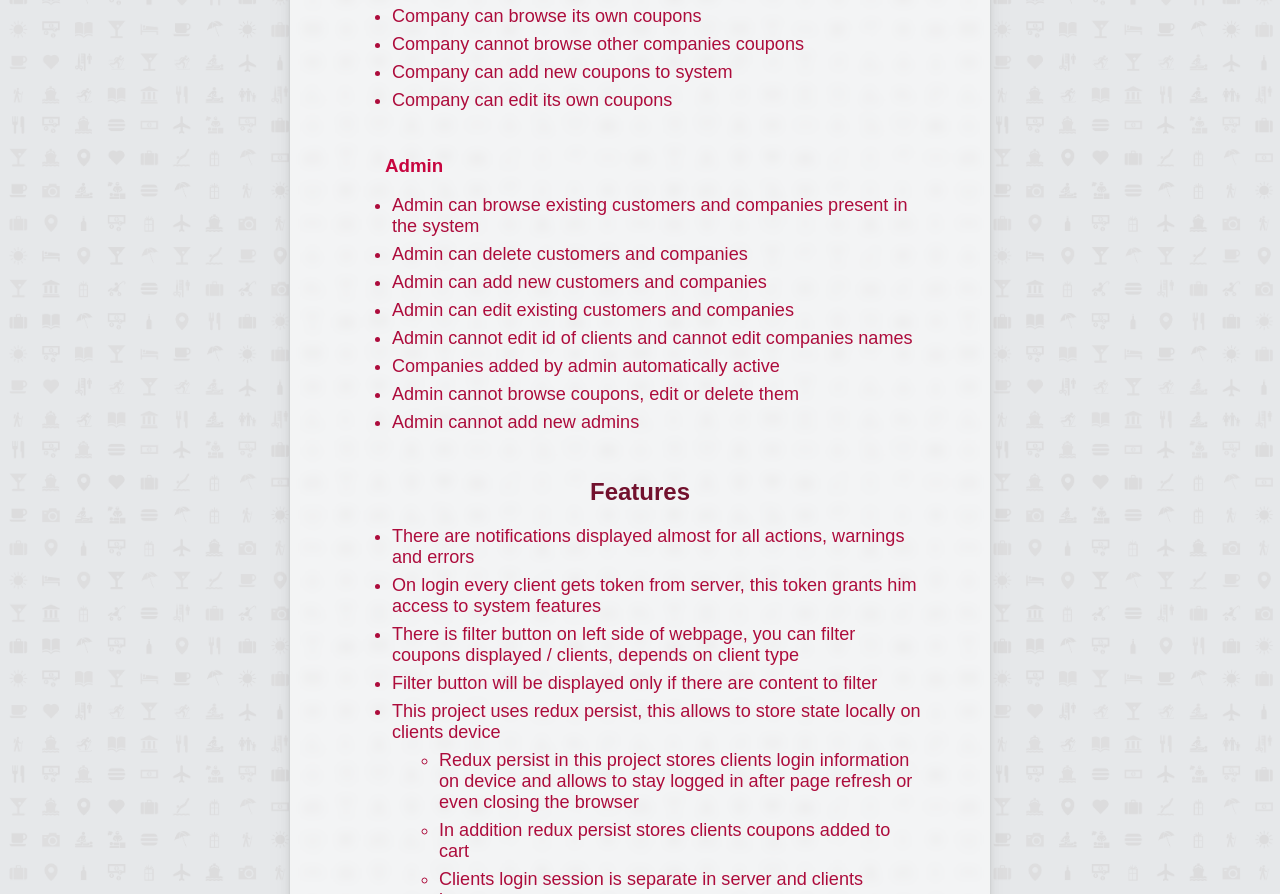
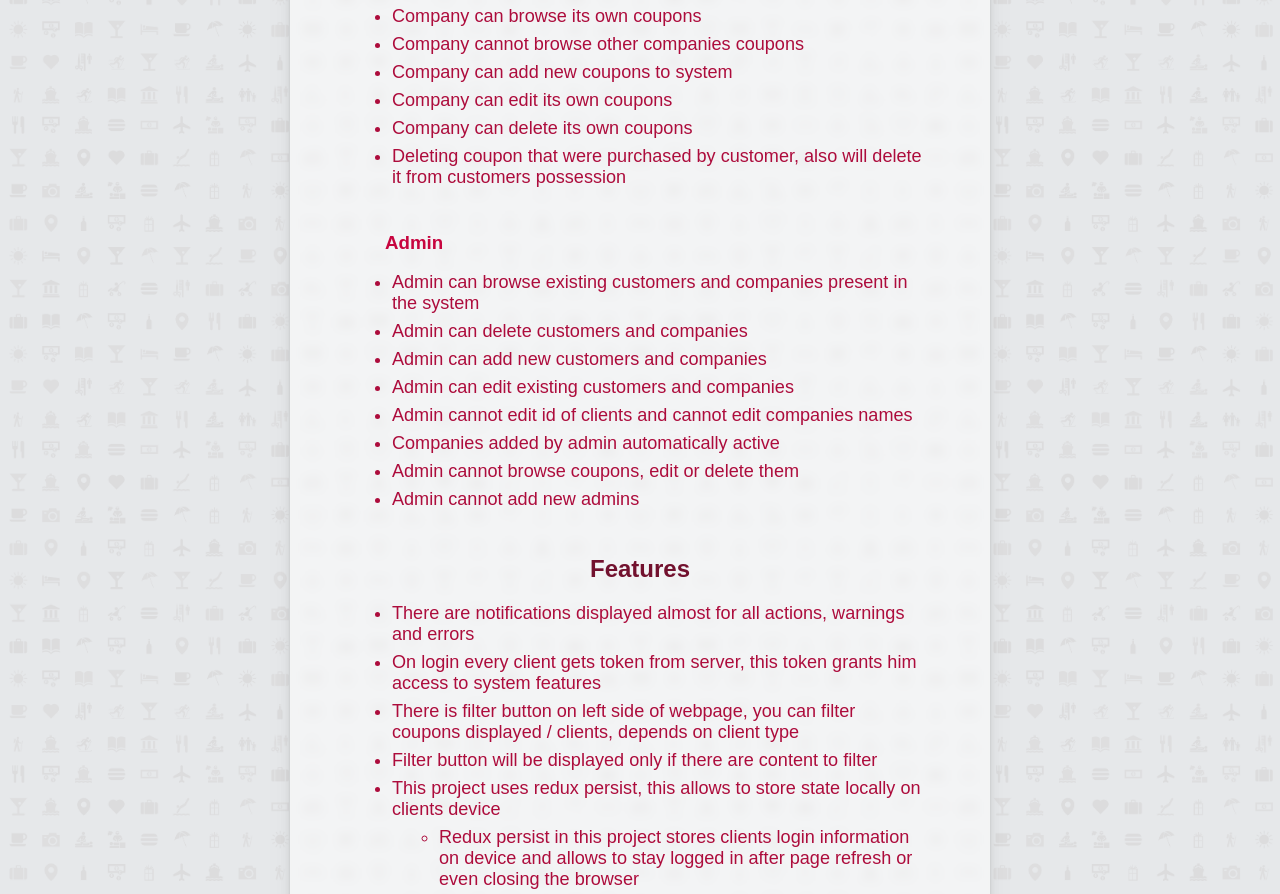
Before and after one commit to Far-Art/coupon-system, a React (Create React App) app: page /documentation in a window 1280 px wide. Shown: the part 1185-2079 px from the top of the page. Built offline with nearby package versions, Linux system fonts and the light colour scheme; a web font is replaced by a local one.

Commit message:
added feature

```diff
--- a/src/Components/SharedArea/DocumentationPage/DocumentationPage.tsx
+++ b/src/Components/SharedArea/DocumentationPage/DocumentationPage.tsx
@@ -37,6 +37,8 @@
                     <li>Company cannot browse other companies coupons</li>
                     <li>Company can add new coupons to system</li>
                     <li>Company can edit its own coupons</li>
+                    <li>Company can delete its own coupons</li>
+                    <li>Deleting coupon that were purchased by customer, also will delete it from customers possession</li>
                     <br />
 
                     <h3>Admin</h3>
```
